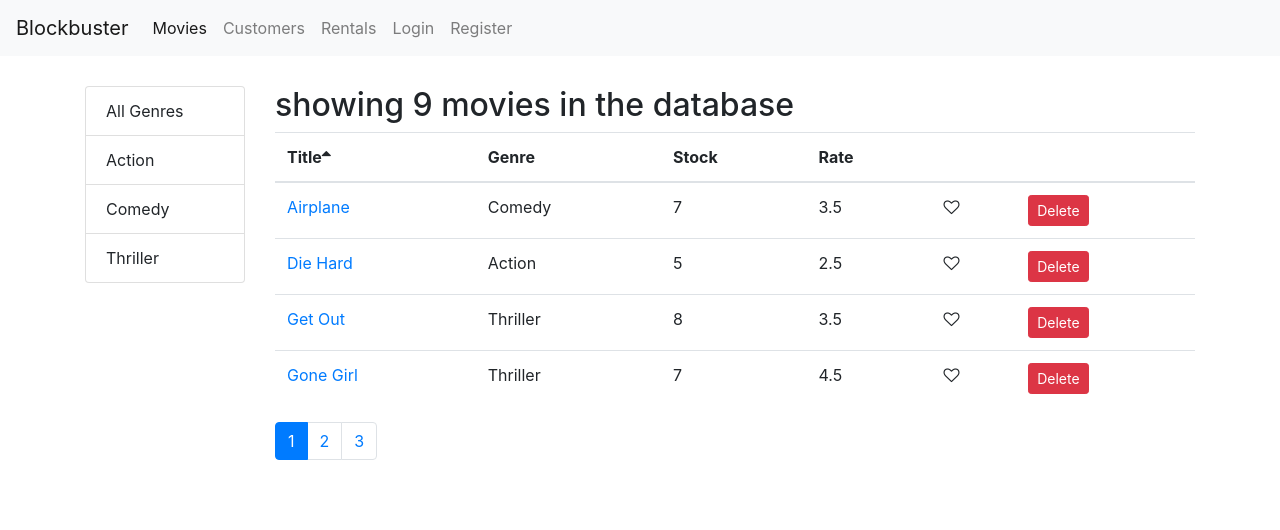
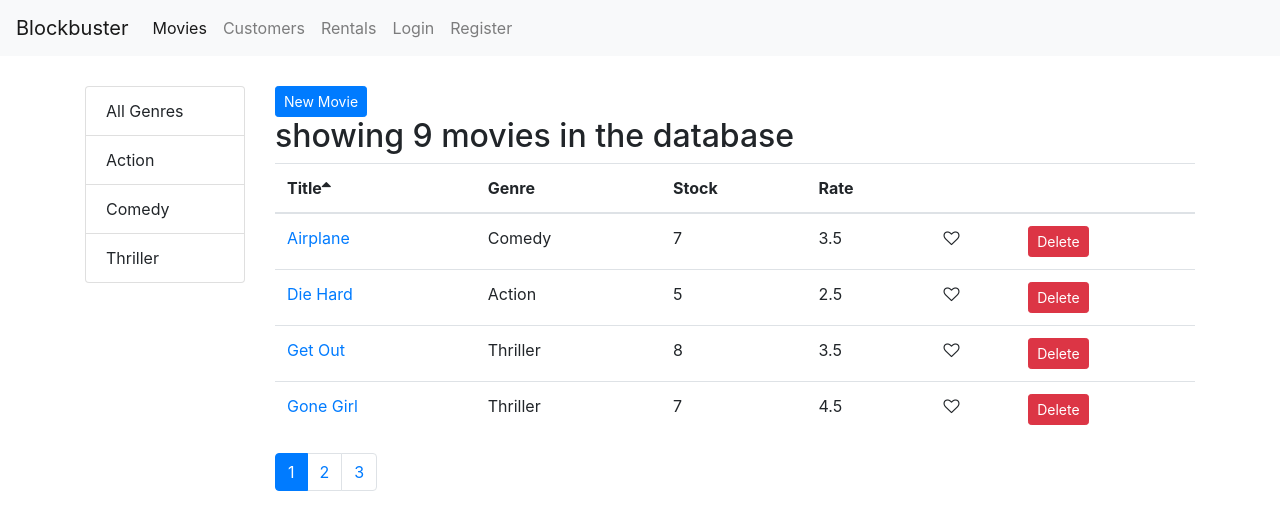
Before and after one commit to gnokto/vidly, a React (Create React App) app: page /movies in a window 1280 px wide. Shown: the top 530 px of the page. Built offline with nearby package versions, Linux system fonts and the light colour scheme.

Commit message:
Add New Movie button

```diff
--- a/src/App.js
+++ b/src/App.js
@@ -9,6 +9,7 @@
 import NotFound from "./components/notFound";
 import LoginForm from "./components/loginForm";
 import RegisterForm from "./components/registerForm";
+import AddMovieForm from "./components/AddMovieForm";
 
 import "./App.css";
 
@@ -18,6 +19,7 @@
       <NavBar />
       <main className="container">
         <Switch>
+          <Route path="/new" component={AddMovieForm} />
           <Route path="/register" component={RegisterForm} />
           <Route path="/login" component={LoginForm} />
           <Route path="/movies/:id" component={MovieForm} />
--- a/src/components/Movies.jsx
+++ b/src/components/Movies.jsx
@@ -85,6 +85,13 @@
           />
         </div>
         <div className="col">
+          <button
+            onClick={() => this.props.history.push("/new")}
+            type="button"
+            className="btn btn-primary btn-sm"
+          >
+            New Movie
+          </button>
           <h2>showing {totalCount} movies in the database</h2>
           <MoviesTable
             movies={movies}
```
